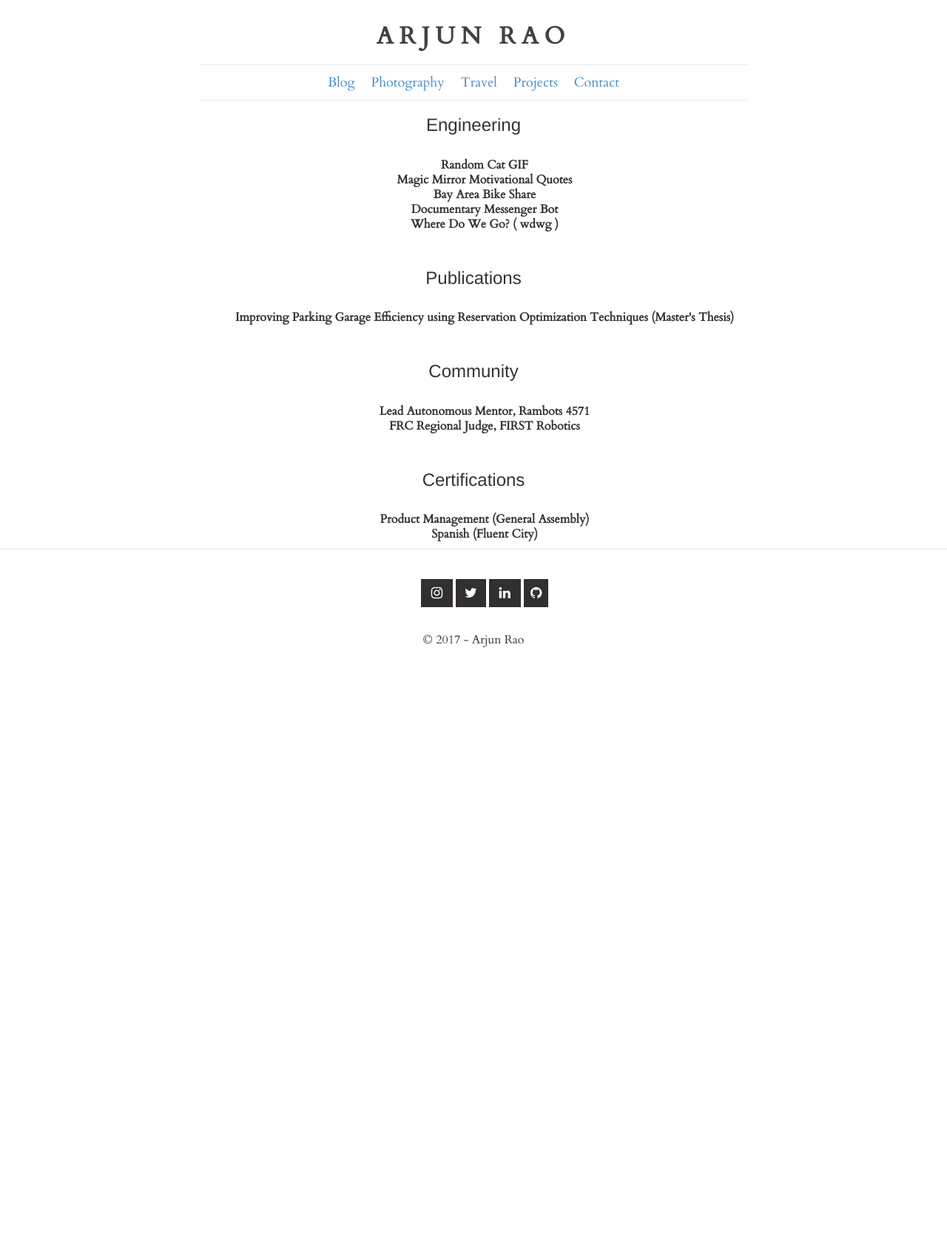
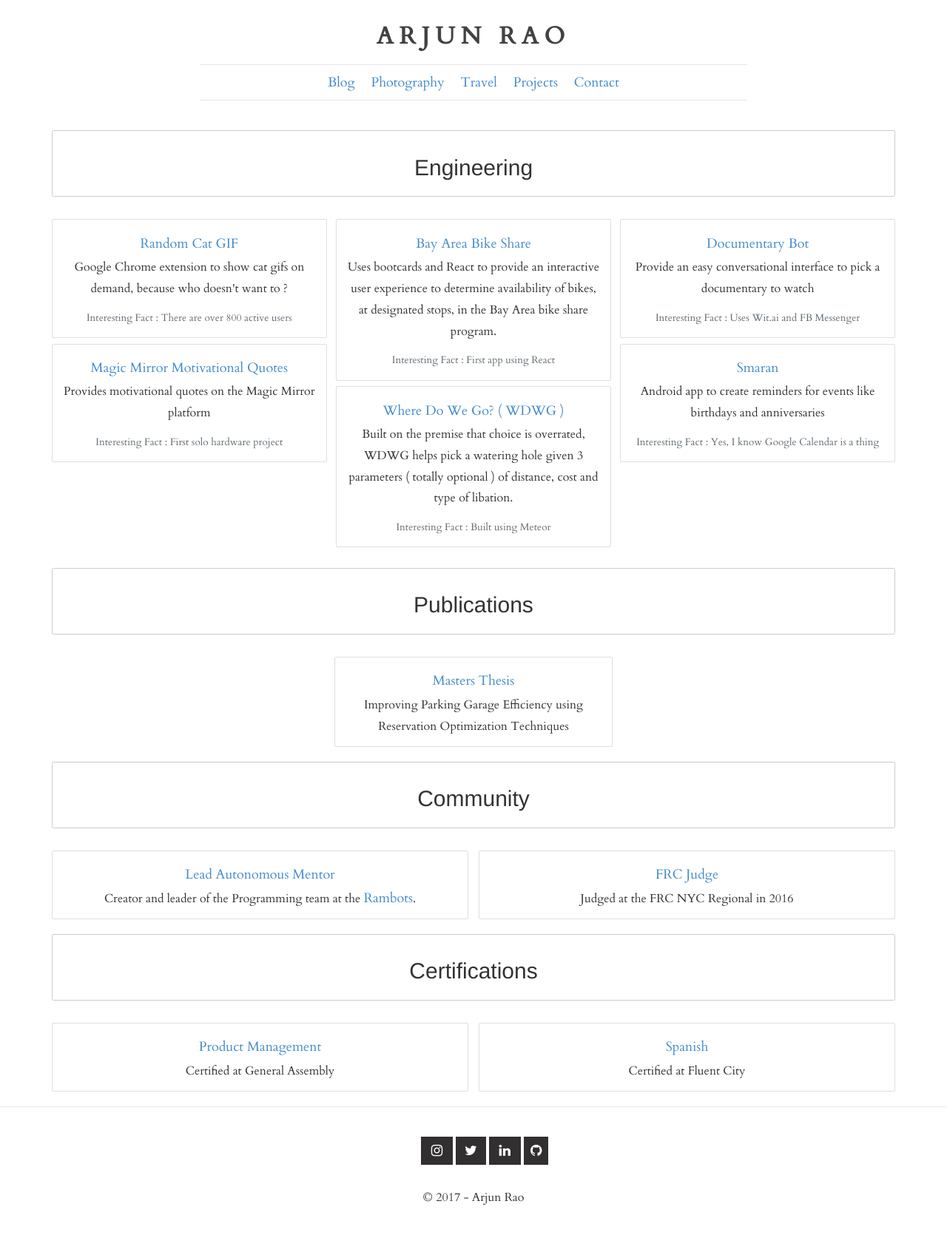
Before and after one commit to arjunrao87/arjunrao.co-v1, a Jekyll site: the page built from projects/index.html, in a window 1280 px wide. Shown: the whole page at 74% size. Built offline with Jekyll 4.4.1, drawn with Linux system fonts in a browser that asks for light colours; nearby versions of some CDN libraries; comment, search, counter and statistics services are not loaded; before the commit the page ends 920 px from its top, so only the background shows below that.

Commit message:
Converting projects tab to cards view

```diff
--- a/_includes/base.html
+++ b/_includes/base.html
@@ -10,6 +10,7 @@
     </script>
     <meta charset='utf-8'>
     <meta http-equiv="X-UA-Compatible" content="chrome=1">
+    <link rel="stylesheet" href="https://maxcdn.bootstrapcdn.com/bootstrap/4.0.0-alpha.6/css/bootstrap.min.css" integrity="sha384-rwoIResjU2yc3z8GV/NPeZWAv56rSmLldC3R/AZzGRnGxQQKnKkoFVhFQhNUwEyJ" crossorigin="anonymous">
     <link rel="stylesheet" href="/assets/css/main.css">
     <link rel="stylesheet" href="/assets/css/bootstrap.min.css">
     <link rel="stylesheet" href="/assets/css/font-awesome.min.css">
@@ -29,11 +30,11 @@
       </div>
       <nav class="site-nav">
         <div class="wrapper">
-          <a class="page-link" href="/blog">Blog</a>
-          <a class="page-link" href="/photography">Photography</a>
-          <a class="page-link" href="/travel">Travel</a>
-          <a class="page-link" href="/projects">Projects</a>
-          <a class="page-link" href="/contact">Contact</a>
+          <a class="page-link-home" href="/blog">Blog</a>
+          <a class="page-link-home" href="/photography">Photography</a>
+          <a class="page-link-home" href="/travel">Travel</a>
+          <a class="page-link-home" href="/projects">Projects</a>
+          <a class="page-link-home" href="/contact">Contact</a>
         </div>
       </nav>
     </header>
--- a/_includes/projects.html
+++ b/_includes/projects.html
@@ -1,34 +1,112 @@
-<div style ="text-align:center">
-  <h3>Engineering</h3>
+<div>
   <br />
-  <ul>
-    <li><strong>Random Cat GIF</strong></li>
-    <li><strong>Magic Mirror Motivational Quotes</strong></li>
-    <li><strong>Bay Area Bike Share</strong></li>
-    <li><strong>Documentary Messenger Bot</strong></li>
-    <li><strong>Where Do We Go? ( wdwg )</strong></li>
-  </ul>
-
-  <p class="spacing"></p>
-  <h3>Publications</h3>
   <br />
-  <ul>
-    <li><strong>Improving Parking Garage Efficiency using Reservation Optimization Techniques (Master's Thesis) </strong></li>
-  </ul>
-
-  <p class="spacing"></p>
-  <h3>Community</h3>
+  <div style="width:100%;text-align:center">
+    <div class="card card-outline-secondary mb-3 text-center">
+        <h2 class="card-block">Engineering</h2>
+      </div>
+  </div>
   <br />
-  <ul>
-    <li><strong>Lead Autonomous Mentor, Rambots 4571</strong></li>
-    <li><strong>FRC Regional Judge, FIRST Robotics</strong></li>
-  </ul>
-
-  <p class="spacing"></p>
-  <h3>Certifications</h3>
+  <div class="card-columns" >
+    <div class="card text-center">
+      <div class="card-block">
+        <a href="https://chrome.google.com/webstore/detail/random-cat-gif/mgoklnodackhcoapoigopplnapkhbdaa" target="_blank"><h4 class="card-title">Random Cat GIF</h4></a>
+        <p class="card-text">Google Chrome extension to show cat gifs on demand, because who doesn't want to ?</p>
+        <p class="card-text"><small class="text-muted">Interesting Fact : There are over 800 active users</small></p>
+      </div>
+    </div>
+    <div class="card text-center">
+      <div class="card-block">
+        <a href="https://github.com/arjunrao87/MMM-motivational-quotes" target="_blank"><h4 class="card-title">Magic Mirror Motivational Quotes</h4></a>
+        <p class="card-text">Provides motivational quotes on the Magic Mirror platform</p>
+        <p class="card-text"><small class="text-muted">Interesting Fact : First solo hardware project</small></p>
+      </div>
+    </div>
+    <div class="card text-center">
+      <div class="card-block">
+        <a href="https://github.com/arjunrao87/bikeshare" target="_blank"><h4 class="card-title">Bay Area Bike Share</h4></a>
+        <p class="card-text">Uses bootcards and React to provide an interactive user experience to determine availability of bikes, at designated stops, in the Bay Area bike share program.</p>
+        <p class="card-text"><small class="text-muted">Interesting Fact : First app using React</small></p>
+      </div>
+    </div>
+    <div class="card text-center">
+      <div class="card-block">
+        <a href="https://github.com/arjunrao87/wdwg" target="_blank"><h4 class="card-title">Where Do We Go? ( WDWG )</h4></a>
+        <p class="card-text">Built on the premise that choice is overrated, WDWG helps pick a watering hole given 3 parameters ( totally optional ) of distance, cost and type of libation.</p>
+        <p class="card-text"><small class="text-muted">Interesting Fact : Built using Meteor</small></p>
+      </div>
+    </div>
+    <div class="card text-center">
+      <div class="card-block">
+        <a href="https://github.com/arjunrao87/DocumentaryServer" target="_blank"><h4 class="card-title">Documentary Bot</h4></a>
+        <p class="card-text">Provide an easy conversational interface to pick a documentary to watch</p>
+        <p class="card-text"><small class="text-muted">Interesting Fact : Uses Wit.ai and FB Messenger</small></p>
+      </div>
+    </div>
+    <div class="card text-center">
+      <div class="card-block">
+        <a href="https://github.com/arjunrao87/Smaran" target="_blank"><h4 class="card-title">Smaran</h4></a>
+        <p class="card-text">Android app to create reminders for events like birthdays and anniversaries</p>
+        <p class="card-text"><small class="text-muted">Interesting Fact : Yes, I know Google Calendar is a thing</small></p>
+      </div>
+    </div>
+  </div>
   <br />
-  <ul>
-    <li><strong>Product Management (General Assembly)</strong></li>
-    <li><strong>Spanish (Fluent City)</strong></li>
-  </ul>
+  <div style="width:100%;text-align:center">
+    <div class="card card-outline-secondary mb-3 text-center">
+        <h2 class="card-block">Publications</h2>
+    </div>
+  </div>
+  <br />
+  <div class="card-columns-solo" >
+    <div class="card text-center">
+      <div class="card-block">
+        <a href="http://www.ece.rutgers.edu/~marsic/books/SE/projects/ParkingLot/2011_MS-Thesis_ArjunRao.pdf" target="_blank"><h4 class="card-title">Masters Thesis</h4></a>
+        <p class="card-text">Improving Parking Garage Efficiency using Reservation Optimization Techniques</p>
+      </div>
+    </div>
+  </div>
+  <br />
+  <div style="width:100%;text-align:center">
+    <div class="card card-outline-secondary mb-3 text-center">
+        <h2 class="card-block">Community</h2>
+    </div>
+  </div>
+  <br />
+  <div class="card-columns-duo" >
+    <div class="card text-center">
+      <div class="card-block">
+        <a href="https://github.com/frc4571" target="_blank"><h4 class="card-title">Lead Autonomous Mentor</h4></a>
+        <p class="card-text">Creator and leader of the Programming team at the <a href="https://github.com/frc4571" target="_blank">Rambots</a>.</p>
+      </div>
+    </div>
+    <div class="card text-center">
+      <div class="card-block">
+        <a href="http://www.firstinspires.org/resource-library/frc/judge" target="_blank"><h4 class="card-title">FRC Judge</h4></a>
+        <p class="card-text">Judged at the FRC NYC Regional in 2016</p>
+      </div>
+    </div>
+  </div>
+  <br />
+  <div style="width:100%;text-align:center">
+    <div class="card card-outline-secondary mb-3 text-center">
+        <h2 class="card-block">Certifications</h2>
+      </div>
+  </div>
+  <br />
+  <div class="card-columns-duo" >
+    <div class="card text-center">
+      <div class="card-block">
+        <a href="https://generalassemb.ly/education/product-management" target="_blank"><h4 class="card-title">Product Management</h4></a>
+        <p class="card-text">Certified at General Assembly</p>
+      </div>
+    </div>
+    <div class="card text-center">
+      <div class="card-block">
+        <a href="https://www.fluentcity.com/language/new-york/spanish/#Beginner" target="_blank"><h4 class="card-title">Spanish</h4></a>
+        <p class="card-text">Certified at Fluent City</p>
+      </div>
+    </div>
+  </div>
+  <br />
 </div>
--- a/assets/css/main.css
+++ b/assets/css/main.css
@@ -136,7 +136,7 @@ pre > code { border: 0; padding-right: 0; padding-left: 0; }
 
 .site-nav { margin-top: 0.5em;}
 .site-nav .wrapper { padding-bottom: 0.5em; text-align: center; }
-.site-nav .page-link { display: inline-block; padding: 0.5em; }
+.site-nav .page-link-home { display: inline-block; padding: 0.5em; }
 
 /** Site footer */
 .site-footer { border-top: 1px solid #e8e8e8; padding: 30px 0; }
@@ -246,3 +246,12 @@ pre > code { border: 0; padding-right: 0; padding-left: 0; }
 .highlight .vg { color: #008080; }
 .highlight .vi { color: #008080; }
 .highlight .il { color: #099; }
+
+.card-columns-duo {
+  column-count : 2
+}
+
+.card-columns-solo {
+		width: 33%;
+		margin: 0 auto;
+}
```
